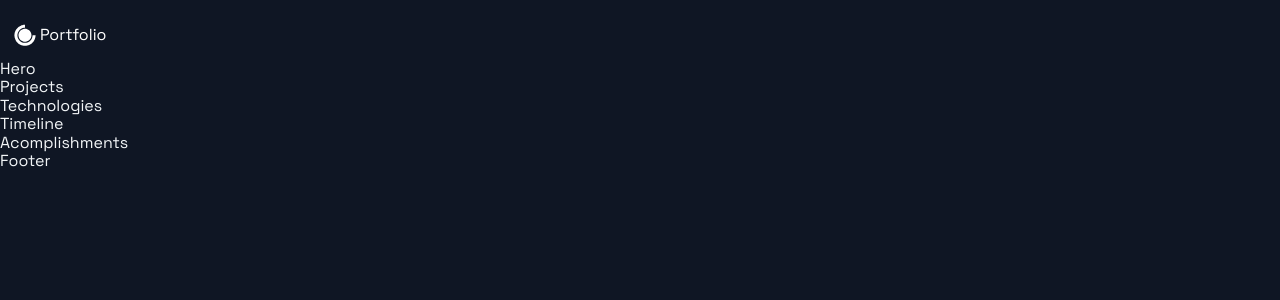
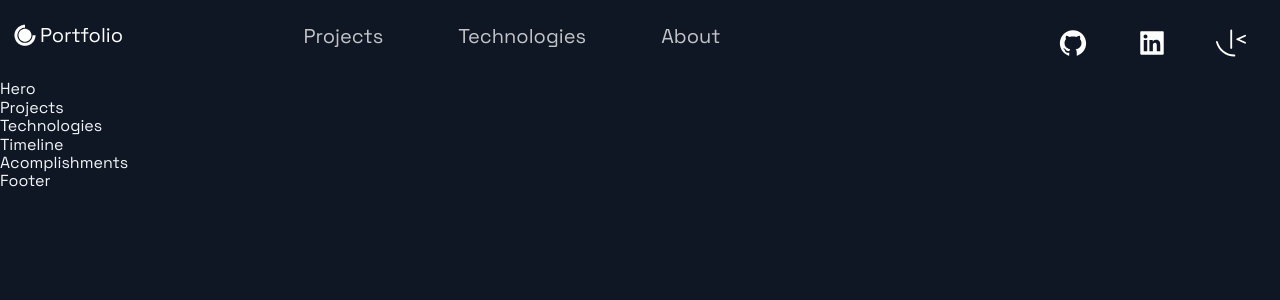
Before and after one commit to juliengDev/Portfolio, a Next.js app: page / in a window 1280 px wide. Shown: the top 300 px of the page. Built offline with nearby package versions, Linux system fonts and the light colour scheme.

Commit message:
header done

```diff
--- a/package.json
+++ b/package.json
@@ -11,8 +11,8 @@
     "next": "10.2.3",
     "react": "17.0.2",
     "react-dom": "17.0.2",
+    "react-icons": "^5.3.0",
     "styled-components": "^5.3.0",
-    "styled-normalize": "^8.0.7",
-    "react-icons": "^4.2.0"
+    "styled-normalize": "^8.0.7"
   }
 }
--- a/src/components/Header/Header.js
+++ b/src/components/Header/Header.js
@@ -1,6 +1,8 @@
 import Link from "next/link";
 import React from "react";
 import { AiFillGithub, AiFillInstagram, AiFillLinkedin } from "react-icons/ai";
+import { SiFrontendmentor } from "react-icons/si";
+
 import { DiCssdeck } from "react-icons/di";
 
 import {
@@ -8,6 +10,7 @@ import {
   Div1,
   Div2,
   Div3,
+  Span,
   NavLink,
   SocialIcons,
 } from "./HeaderStyles";
@@ -16,12 +19,47 @@ const Header = () => (
   <Container>
     <Div1>
       <Link href="/">
-        <a style={{ display: "flex", alignItems: "center", color: "white" }}>
+        <a
+          style={{
+            display: "flex",
+            alignItems: "center",
+            color: "white",
+            marginBottom: "20px",
+          }}
+        >
           <DiCssdeck size="3rem" />
-          <span>Portfolio</span>
+          <Span>Portfolio</Span>
         </a>
       </Link>
     </Div1>
+    <Div2>
+      <li>
+        <Link href="#projects">
+          <NavLink>Projects</NavLink>
+        </Link>
+      </li>
+      <li>
+        <Link href="#tech">
+          <NavLink>Technologies</NavLink>
+        </Link>
+      </li>
+      <li>
+        <Link href="#about">
+          <NavLink>About</NavLink>
+        </Link>
+      </li>
+    </Div2>
+    <Div3>
+      <SocialIcons href="https://github.com/juliengDev">
+        <AiFillGithub size="3rem" />
+      </SocialIcons>
+      <SocialIcons href="https://www.linkedin.com/in/julien-gilbert-reactjs/">
+        <AiFillLinkedin size="3rem" />
+      </SocialIcons>
+      <SocialIcons href="https://www.frontendmentor.io/profile/juliengDev">
+        <SiFrontendmentor size="3rem" />
+      </SocialIcons>
+    </Div3>
   </Container>
 );
 
--- a/src/components/Header/HeaderStyles.js
+++ b/src/components/Header/HeaderStyles.js
@@ -1,5 +1,5 @@
-import { IoIosArrowDropdown } from 'react-icons/io';
-import styled from 'styled-components';
+import { IoIosArrowDropdown } from "react-icons/io";
+import styled from "styled-components";
 
 export const Container = styled.div`
   display: grid;
@@ -17,11 +17,14 @@ export const Container = styled.div`
     grid-row-gap: 0.5rem;
   }
 `;
+
+export const Span = styled.span`
+  font-size: 2rem;
+`;
 export const Div1 = styled.div`
   grid-area: 1 / 1 / 2 / 2;
   display: flex;
   flex-direction: row;
-  align-content: center;
   @media ${(props) => props.theme.breakpoints.sm} {
     grid-area: 1 / 1 / 2 / 3;
   }
@@ -29,6 +32,7 @@ export const Div1 = styled.div`
 export const Div2 = styled.div`
   grid-area: 1 / 2 / 2 / 4;
   display: flex;
+  align-content: center;
   justify-content: space-around;
   @media ${(props) => props.theme.breakpoints.sm} {
     grid-area: 2 / 2 / 3 / 5;
@@ -94,8 +98,8 @@ export const NavProductsIcon = styled(IoIosArrowDropdown)`
   display: flex;
   align-self: center;
   transition: 0.3s ease;
-  opacity: ${({ isOpen }) => (isOpen ? '1' : '.75')};
-  transform: ${({ isOpen }) => (isOpen ? 'scaleY(-1)' : 'scaleY(1)')};
+  opacity: ${({ isOpen }) => (isOpen ? "1" : ".75")};
+  transform: ${({ isOpen }) => (isOpen ? "scaleY(-1)" : "scaleY(1)")};
 
   &:hover {
     opacity: 1;
@@ -107,18 +111,16 @@ export const NavProductsIcon = styled(IoIosArrowDropdown)`
   }
 `;
 
-
 // Social Icons
 
 export const SocialIcons = styled.a`
-transition: 0.3s ease;
-color: white;
-border-radius: 50px;
+  transition: 0.3s ease;
+  color: white;
+  border-radius: 50px;
   padding: 8px;
-&:hover {
+  &:hover {
     background-color: #212d45;
     transform: scale(1.2);
     cursor: pointer;
-
   }
-`
+`;
```
Also changed, not shown: 2 other files (tests, documents, lock files or other folders).
